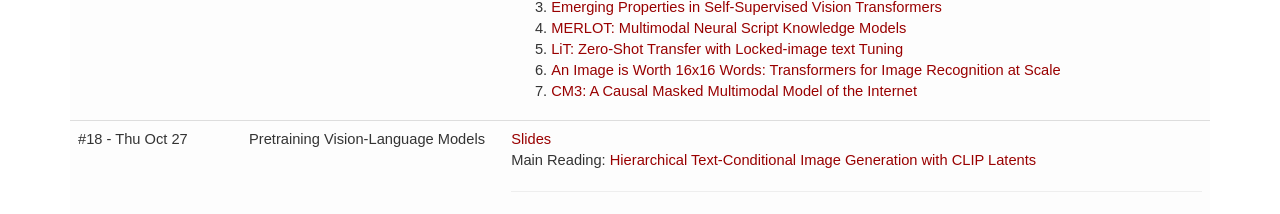
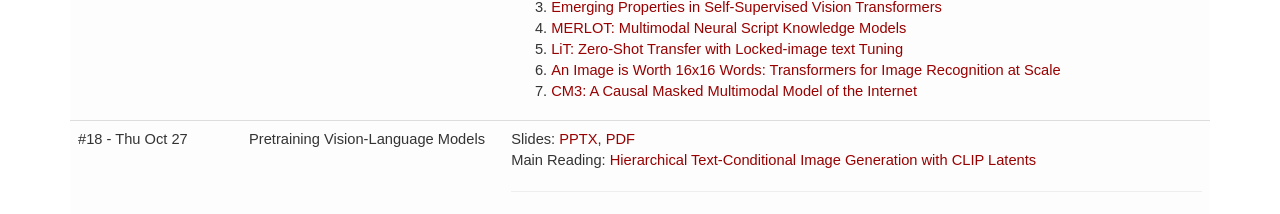
Before and after one commit to williamium3000/csci-601-771-self-supervised-models, a plain HTML site: page index.html in a window 1280 px wide. Shown: the part 5245-5459 px from the top of the page. Drawn offline with nearby package versions, Linux system fonts and the light colour scheme; a web font is replaced by a local one.

```diff
--- a/index.html
+++ b/index.html
@@ -620,7 +620,9 @@
             <td>#18 - Thu Oct 27</td>
             <td>Pretraining Vision-Language Models</td>
             <td>
-                <a href="https://livejohnshopkins-my.sharepoint.com/:p:/g/personal/dkhasha1_jh_edu/EfBDjtEWK0FKgoM2mtkgVqMBqmn96qvndnZoRyhoF6aA_Q?e=Hryu8y">Slides</a><br>
+<!--                <a href="https://livejohnshopkins-my.sharepoint.com/:p:/g/personal/dkhasha1_jh_edu/EfBDjtEWK0FKgoM2mtkgVqMBqmn96qvndnZoRyhoF6aA_Q?e=Hryu8y">Slides</a>-->
+                Slides: <a href="files/601-771-sec18.pptx">PPTX</a>, <a href="files/601-771-sec18.pdf">PDF</a>
+                <br>
                 Main Reading:
 <!--                <a href="https://arxiv.org/abs/2102.12092">Zero-Shot Text-to-Image Generation</a>-->
                 <a href="https://arxiv.org/abs/2204.06125">Hierarchical Text-Conditional Image Generation with CLIP Latents</a>
```
Also changed, not shown: 2 other files.
